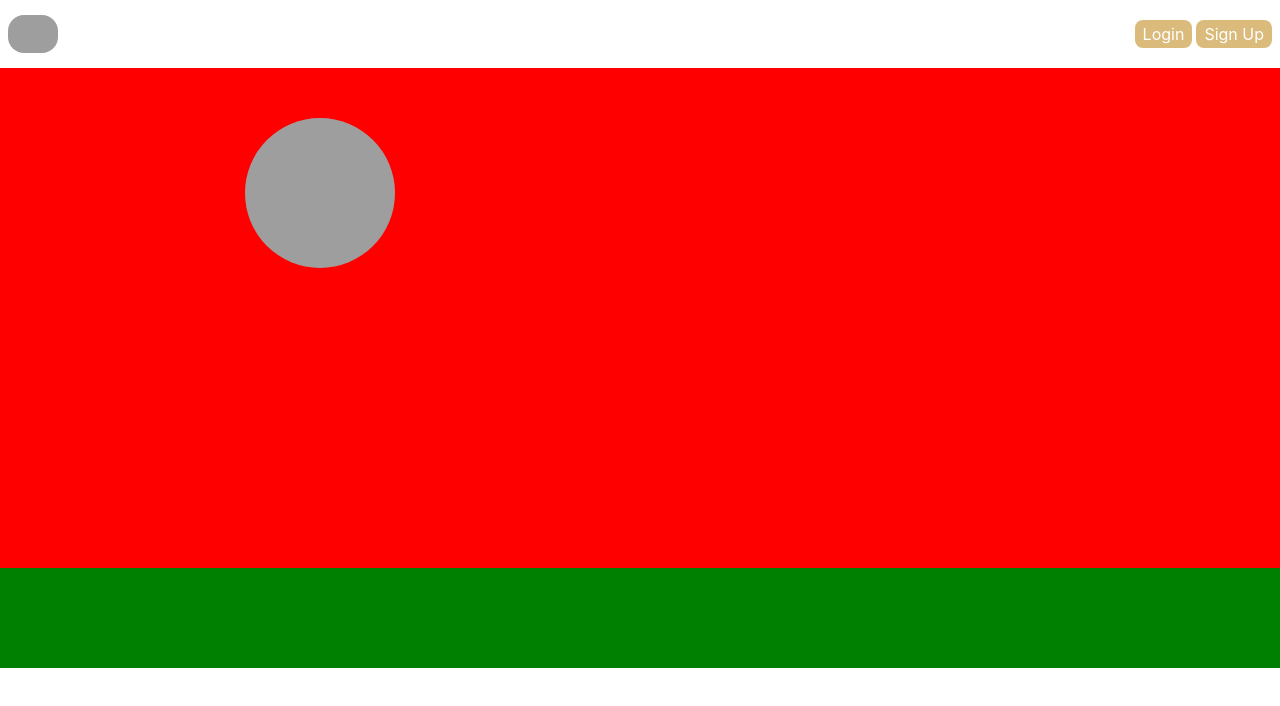
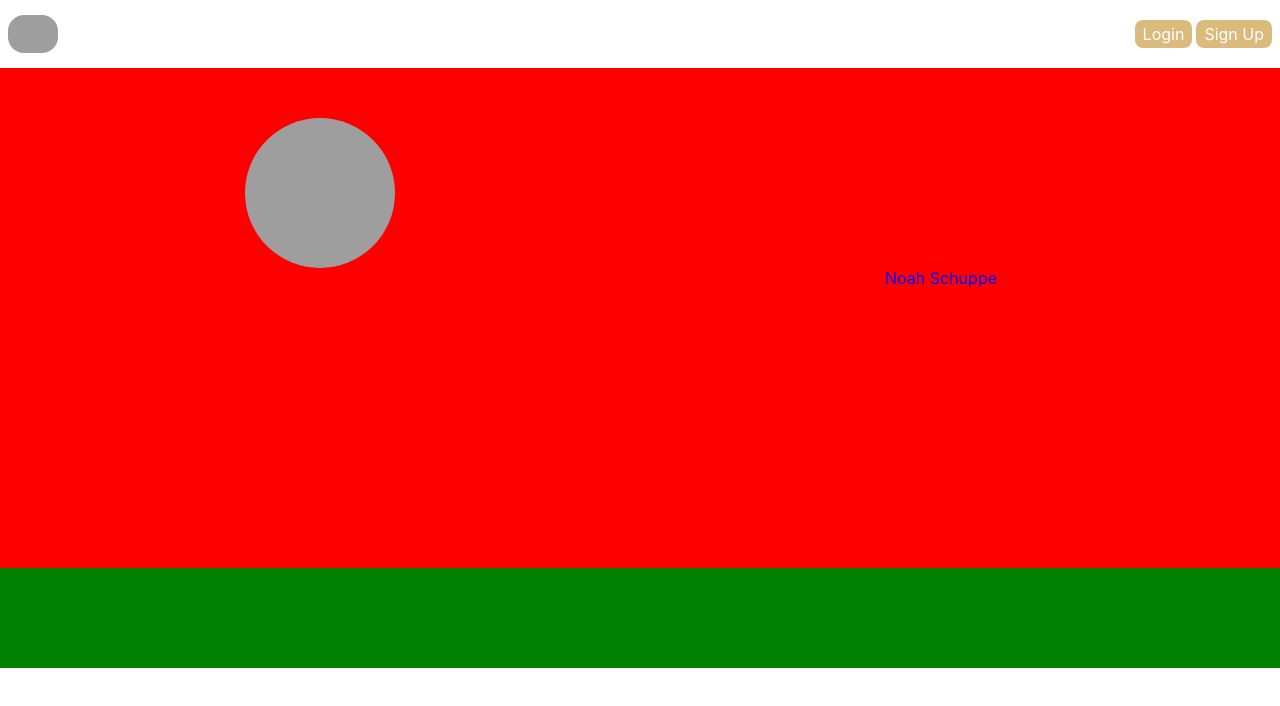
Before and after one commit to ElvisTechstarter/my-app-main, a React (Create React App) app: page / in a window 1280 px wide. Shown: the top 706 px of the page. Built offline with nearby package versions, Linux system fonts and the light colour scheme; grey boxes are pictures that could not be loaded.

Commit message:
code fixed

```diff
--- a/src/components/layout/content/userinfo/UserInfo.js
+++ b/src/components/layout/content/userinfo/UserInfo.js
@@ -4,7 +4,8 @@ import styles from "./UserInfo.module.css";
 function UserInfo() {
   return (
     <div className={styles.mainContainer}>
-      <div className={styles.table} src={AppData.name} alt="" />
+      <div className={styles.table} />
+      {AppData.name}
     </div>
   );
 }
--- a/src/components/layout/content/userinfo/UserInfo.module.css
+++ b/src/components/layout/content/userinfo/UserInfo.module.css
@@ -1,5 +1,5 @@
 .mainContainer {
-  color: transparent;
+  color: blue;
 }
 
 .table {
```
